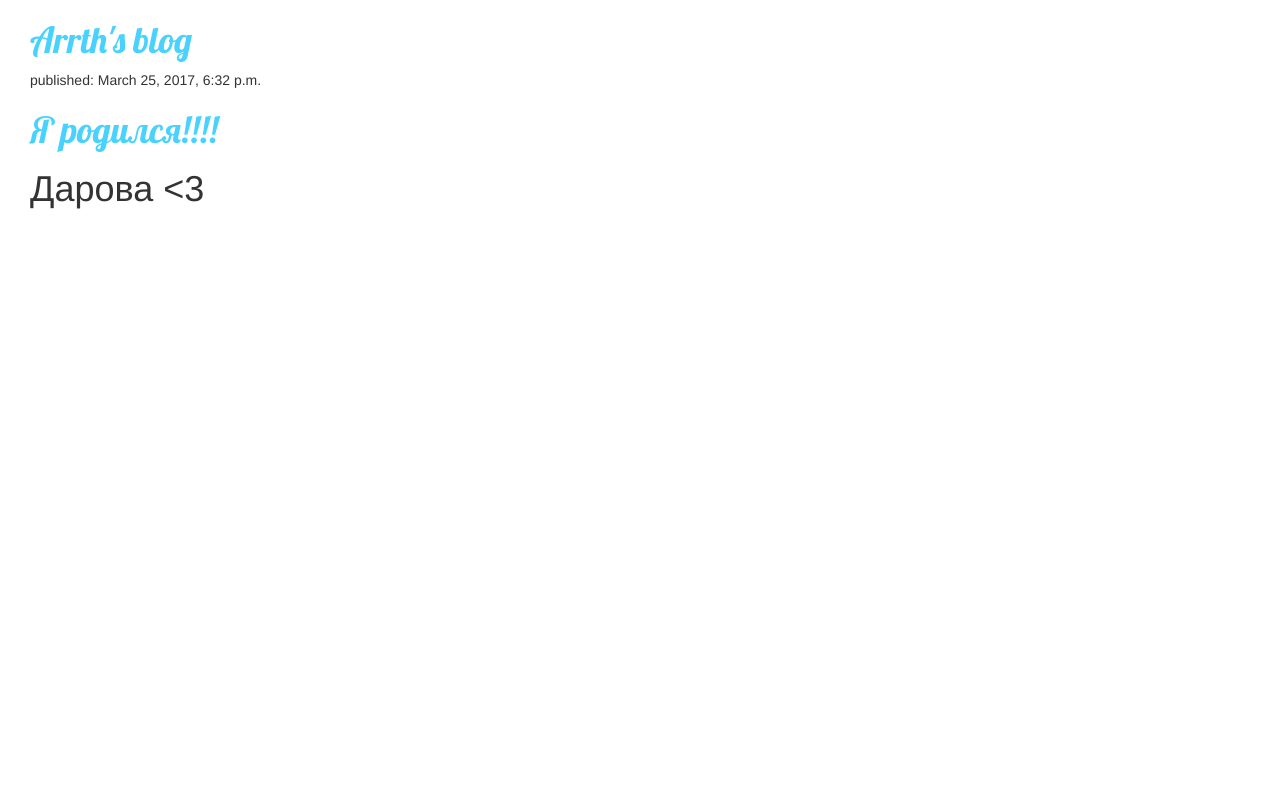
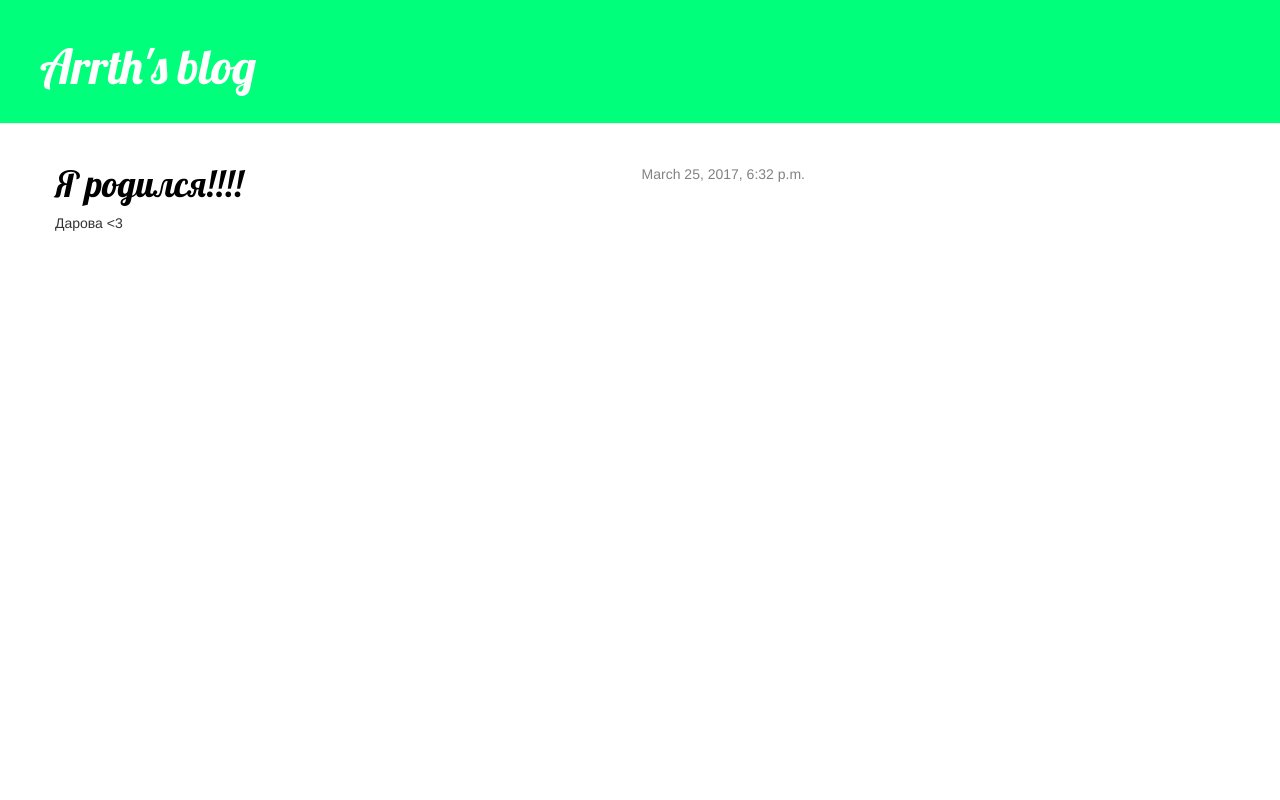
Before and after one commit to arrthhere/arrthblog, a Django app: page / in a window 1280 px wide. Run offline with Django 3.2, Linux system fonts and the light colour scheme; data comes from the database, SQL or seed files in the repository; some libraries are stand-ins or nearby versions.

Commit message:
Refactored.

```diff
--- a/blog/static/css/blog.css
+++ b/blog/static/css/blog.css
@@ -1,8 +1,47 @@
-h1 a {
-  color: #4AD2FF;
-  font-family: 'Lobster';
-}
+.page-header {
+        background-color:#00ff7b;
+        margin-top: 0;
+        padding: 20px 20px 20px 40px;
+    }
 
-body {
-  padding-left: 30px;
-}
+    .page-header h1, .page-header h1 a, .page-header h1 a:visited, .page-header h1 a:active {
+        color: #ffffff;
+        font-size: 36pt;
+        text-decoration: none;
+    }
+
+    .content {
+        margin-left: 40px;
+    }
+
+    h1, h2, h3, h4 {
+        font-family: 'Lobster', cursive;
+    }
+
+    .date {
+        float: right;
+        color: #828282;
+    }
+
+    .save {
+        float: right;
+    }
+
+    .post-form textarea, .post-form input {
+        width: 100%;
+    }
+
+    .top-menu, .top-menu:hover, .top-menu:visited {
+        color: #ffffff;
+        float: right;
+        font-size: 26pt;
+        margin-right: 20px;
+    }
+
+    .post {
+        margin-bottom: 70px;
+    }
+
+    .post h1 a, .post h1 a:visited {
+        color: #000000;
+    }
--- a/blog/templates/blog/post_list.html
+++ b/blog/templates/blog/post_list.html
@@ -10,17 +10,25 @@
   </head>
 
   <body>
-    <div>
+    <div class="page-header">
       <h1><a href="/">Arrth's blog</a></h1>
     </div>
 
-    {% for post in posts %}
-        <div>
-          <p>published: {{post.published_date}}</p>
-          <h1><a href="">{{post.title}}</a><h1>
-          <p>{{post.text|linebreaksbr}}</p>
+    <div class="content container">
+      <div class="row">
+        <div class="col-md-8">
+          {% for post in posts %}
+            <div class="post">
+              <div class="date">
+                {{ post.published_date }}
+              </div>
+              <h1><a href="">{{ post.title }}</a></h1>
+              <p>{{ post.text|linebreaksbr }}</p>
+            </div>
+          {% endfor %}
         </div>
-    {%endfor%}
-  <body>
+      </div>
+    </div>
+    <body>
 
 <html>
```
